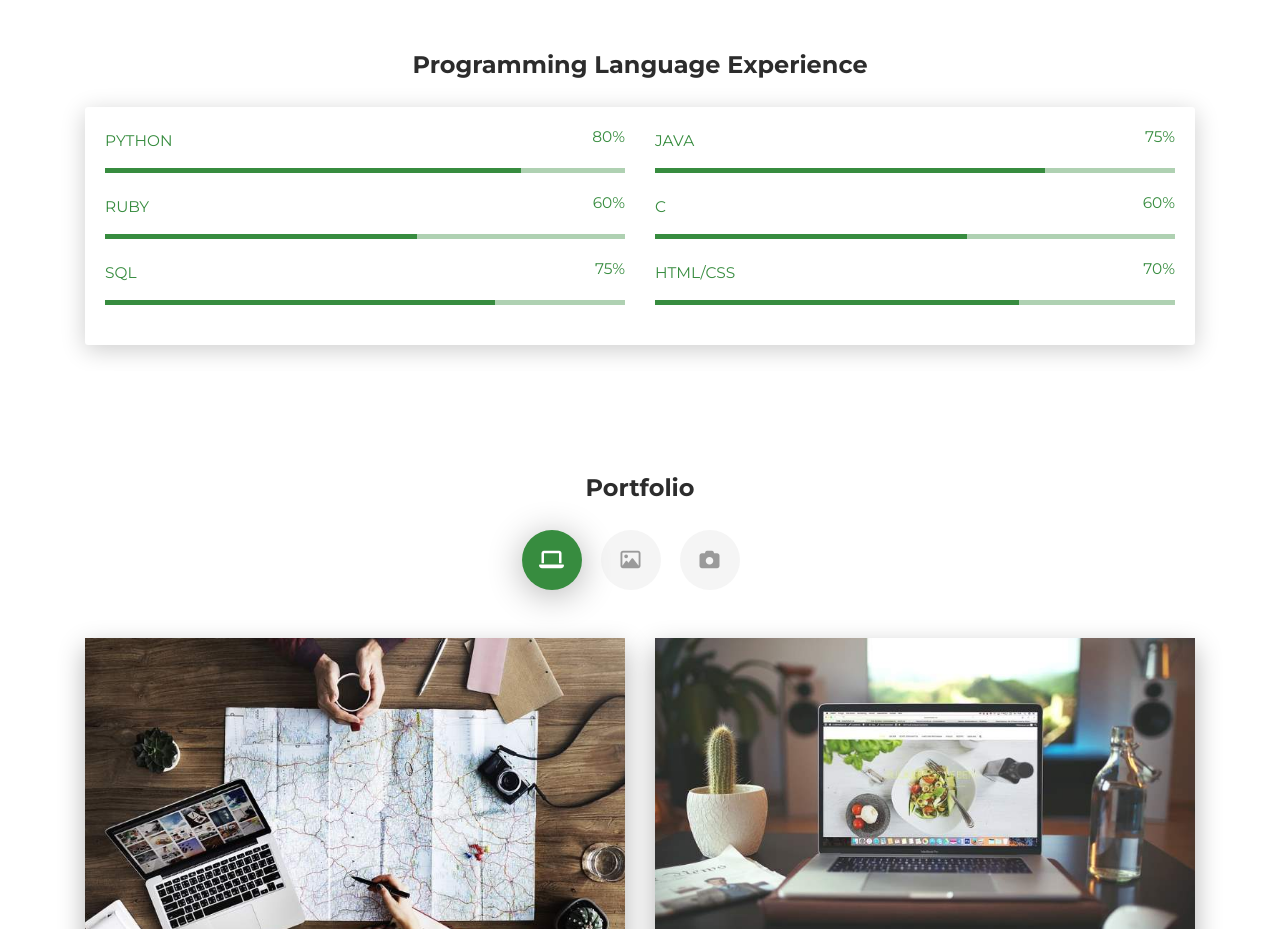
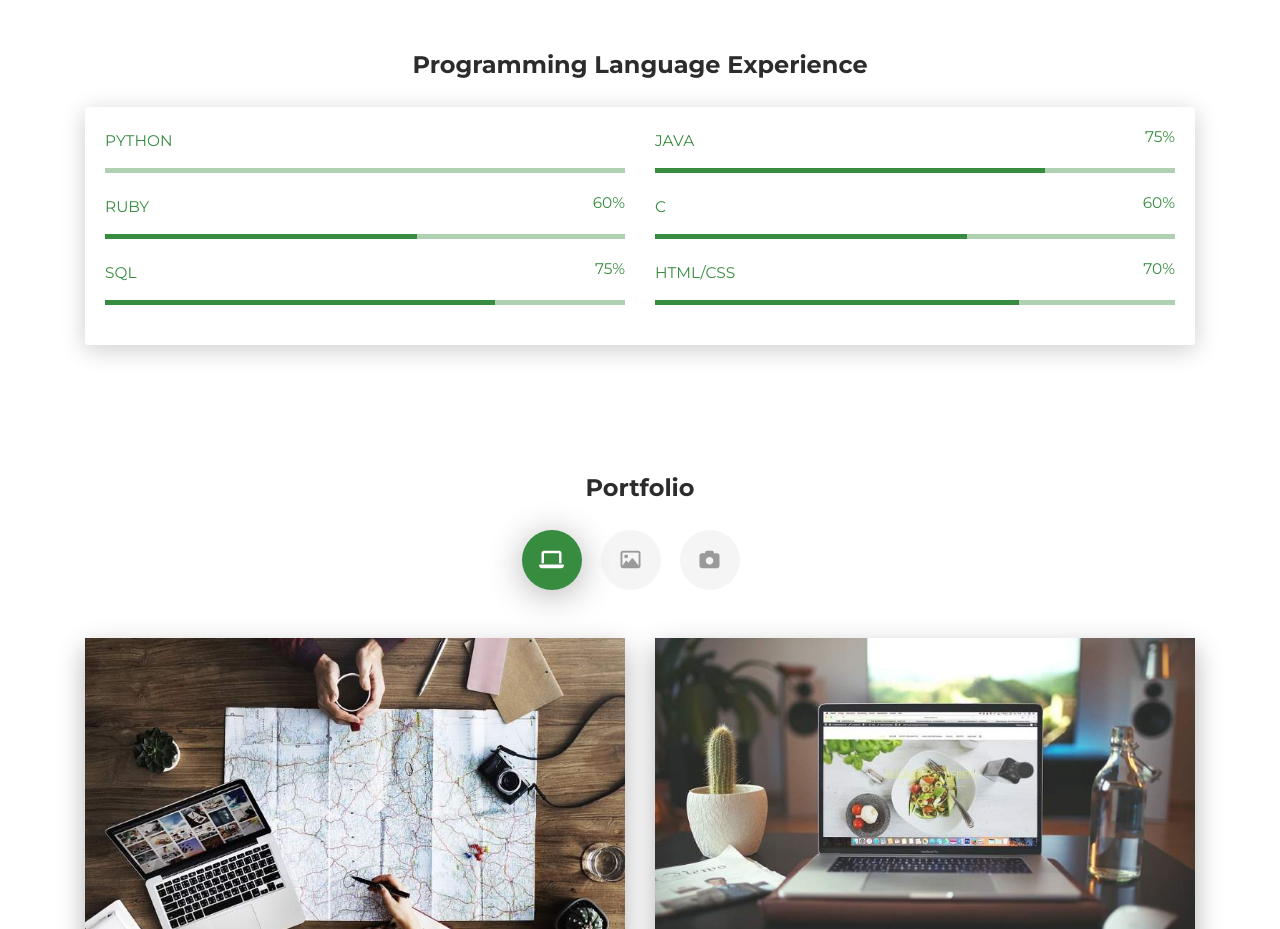
Before and after one commit to saisoma123/saisoma123.github.io, a plain HTML site: page index.html in a window 1280 px wide. Shown: the part 1000-1929 px from the top of the page. Drawn offline with Linux system fonts and the light colour scheme.

Commit message:
Initial Commit

```diff
--- a/index.html
+++ b/index.html
@@ -98,7 +98,6 @@
           <div class="col-md-6">
             <div class="progress-container progress-primary"><span class="progress-badge">Python</span>
               <div class="progress">
-                <div class="progress-bar progress-bar-primary" data-aos="progress-full" data-aos-offset="10" data-aos-duration="2000" role="progressbar" aria-valuenow="60" aria-valuemin="0" aria-valuemax="100" style="width: 80%;"></div><span class="progress-value">80%</span>
               </div>
             </div>
           </div>
```
